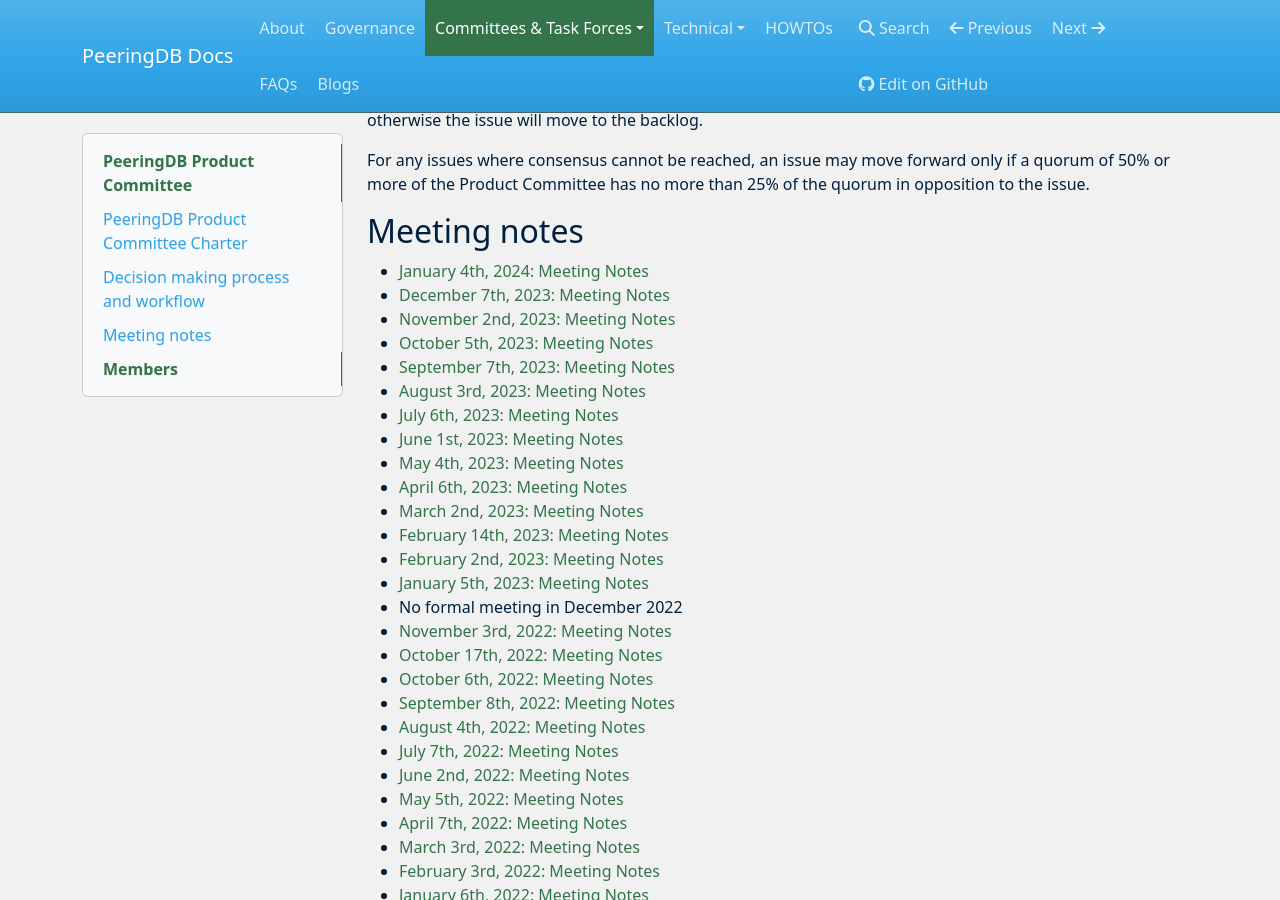
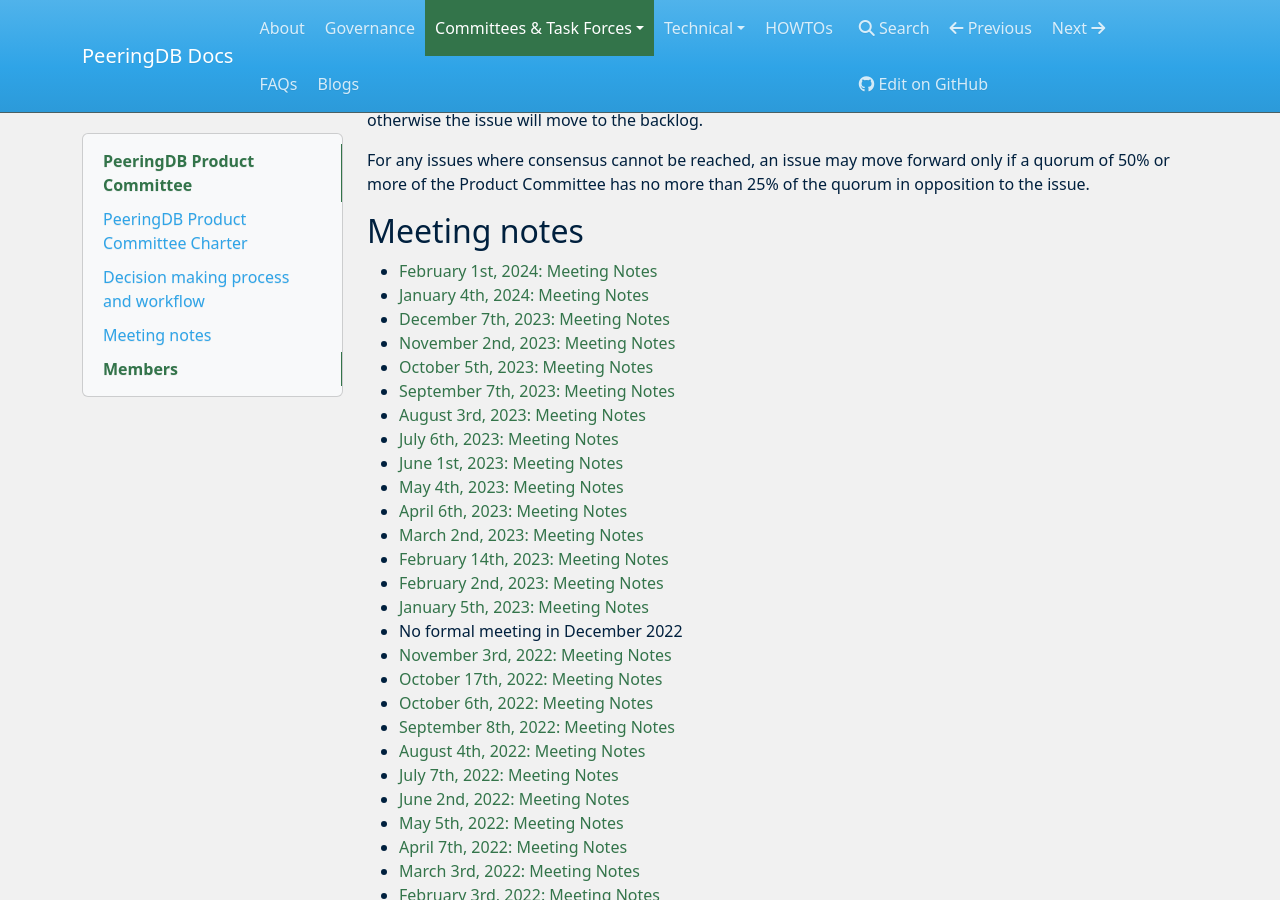
Before and after one commit to peeringdb/docs, an MkDocs documentation site: the page built from docs/committee/product/index.md, in a window 1280 px wide and 900 px high, scrolled down 2515 px. Built offline with MkDocs 1.6.1, drawn with Linux system fonts in a browser that asks for light colours; nearby versions of some CDN libraries.

Commit message:
PC meeting notes Feb 2024 (#311)
PDF of notes and updates to index.md

```diff
--- a/docs/committee/product/index.md
+++ b/docs/committee/product/index.md
@@ -9,6 +9,7 @@
 
 ## Meeting notes
 
+- [February 1st, 2024: Meeting Notes](notes/2024-02-01_Product_Committee_Notes.pdf)
 - [January 4th, 2024: Meeting Notes](notes/2024-01-04_Product_Committee_Notes.pdf)
 - [December 7th, 2023: Meeting Notes](notes/2023-12-07_Product_Committee_Notes.pdf)
 - [November 2nd, 2023: Meeting Notes](notes/2023-11-02_Product_Committee_Notes.pdf)
```
Also changed, not shown: 1 other file.
